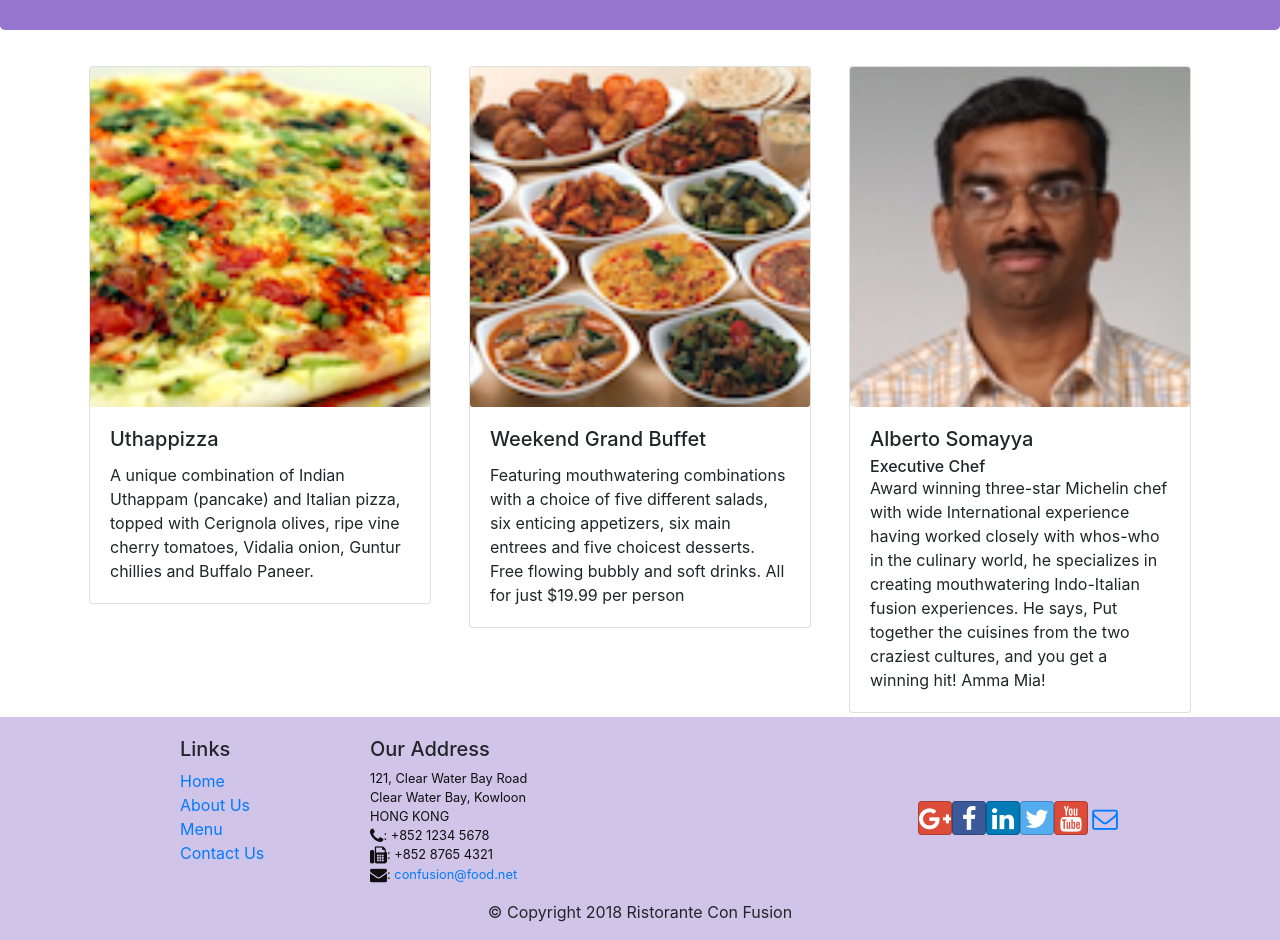
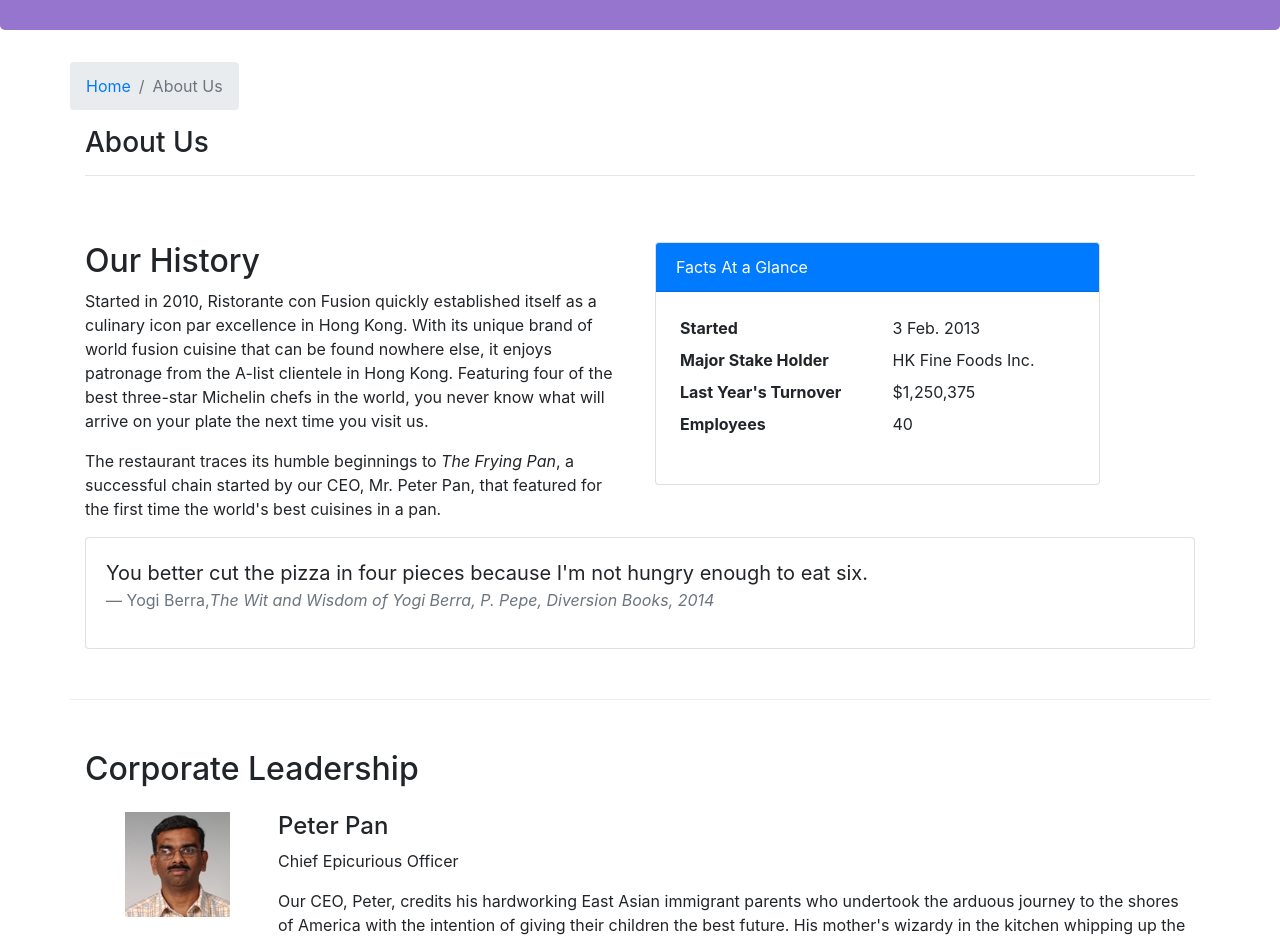
Before and after one commit to yvprashanth/reactbootstrap, a React (Create React App) app: page /aboutus in a window 1280 px wide. Before the commit this address led to /home. Shown: the part 300-1240 px from the top of the page. Built offline with nearby package versions, Linux system fonts and the light colour scheme.

Commit message:
Assignment 2

```diff
--- /dev/null
+++ b/src/components/AboutComponent.js
@@ -0,0 +1,93 @@
+import React from 'react';
+import { Breadcrumb, BreadcrumbItem, Card, CardBody, CardHeader, Media } from 'reactstrap';
+import { Link } from 'react-router-dom';
+
+const RenderLeader = ({leader}) => {
+
+  return(
+    <Media>
+      <Media left className="mt-3">
+        <Media object src={leader.image} alt={leader.name}/>
+      </Media>
+      <Media body className="ml-5 mt-3">
+        <Media heading>{leader.name}</Media>
+        <p>{leader.designation}</p>
+        <p>{leader.description}</p>
+      </Media>
+    </Media>
+  )
+}
+
+function About(props) {
+
+    const leaders = props.leaders.map((leader) => {
+        return (
+          <RenderLeader key={leader.id} leader={leader} />
+        );
+    });
+
+    return(
+        <div className="container">
+            <div className="row">
+                <Breadcrumb>
+                    <BreadcrumbItem><Link to="/home">Home</Link></BreadcrumbItem>
+                    <BreadcrumbItem active>About Us</BreadcrumbItem>
+                </Breadcrumb>
+                <div className="col-12">
+                    <h3>About Us</h3>
+                    <hr />
+                </div>
+            </div>
+            <div className="row row-content">
+                <div className="col-12 col-md-6">
+                    <h2>Our History</h2>
+                    <p>Started in 2010, Ristorante con Fusion quickly established itself as a culinary icon par excellence in Hong Kong. With its unique brand of world fusion cuisine that can be found nowhere else, it enjoys patronage from the A-list clientele in Hong Kong.  Featuring four of the best three-star Michelin chefs in the world, you never know what will arrive on your plate the next time you visit us.</p>
+                    <p>The restaurant traces its humble beginnings to <em>The Frying Pan</em>, a successful chain started by our CEO, Mr. Peter Pan, that featured for the first time the world's best cuisines in a pan.</p>
+                </div>
+                <div className="col-12 col-md-5">
+                    <Card>
+                        <CardHeader className="bg-primary text-white">Facts At a Glance</CardHeader>
+                        <CardBody>
+                            <dl className="row p-1">
+                                <dt className="col-6">Started</dt>
+                                <dd className="col-6">3 Feb. 2013</dd>
+                                <dt className="col-6">Major Stake Holder</dt>
+                                <dd className="col-6">HK Fine Foods Inc.</dd>
+                                <dt className="col-6">Last Year's Turnover</dt>
+                                <dd className="col-6">$1,250,375</dd>
+                                <dt className="col-6">Employees</dt>
+                                <dd className="col-6">40</dd>
+                            </dl>
+                        </CardBody>
+                    </Card>
+                </div>
+                <div className="col-12">
+                    <Card>
+                        <CardBody className="bg-faded">
+                            <blockquote className="blockquote">
+                                <p className="mb-0">You better cut the pizza in four pieces because
+                                    I'm not hungry enough to eat six.</p>
+                                <footer className="blockquote-footer">Yogi Berra,
+                                <cite title="Source Title">The Wit and Wisdom of Yogi Berra,
+                                    P. Pepe, Diversion Books, 2014</cite>
+                                </footer>
+                            </blockquote>
+                        </CardBody>
+                    </Card>
+                </div>
+            </div>
+            <div className="row row-content">
+                <div className="col-12">
+                    <h2>Corporate Leadership</h2>
+                </div>
+                <div className="col-12">
+                    <Media list>
+                        {leaders}
+                    </Media>
+                </div>
+            </div>
+        </div>
+    );
+}
+
+export default About;
--- a/src/components/MainComponent.js
+++ b/src/components/MainComponent.js
@@ -7,6 +7,7 @@
 import Home from './HomeComponent';
 import Contact from './ContactComponent';
 import DishDetail from './DishdetailComponent';
+import About from './AboutComponent';
 
 import { DISHES } from '../shared/dishes';
 import { COMMENTS } from '../shared/comments';
@@ -60,6 +61,7 @@
           <Route exact path='/menu' component={() => <Menu dishes={this.state.dishes} />} />
           <Route path='/menu/:dishId' component={DishWithId} />
           <Route exact path='/contactus' component={Contact} />} />
+          <Route path='/aboutus' component={() => <About leaders={this.state.leaders}/>} />
           <Redirect to="/home" />
         </Switch>
         <Footer />
```
